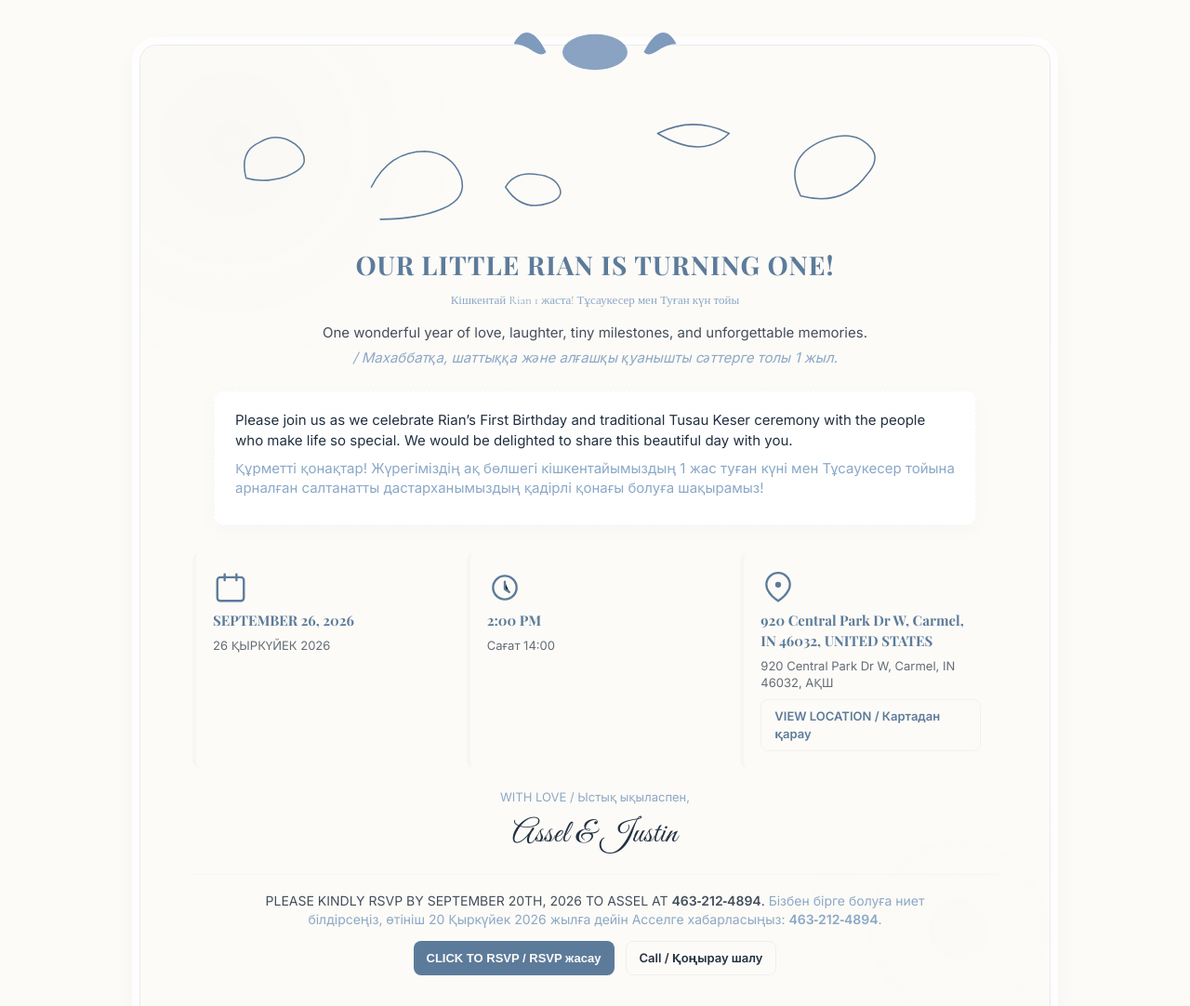
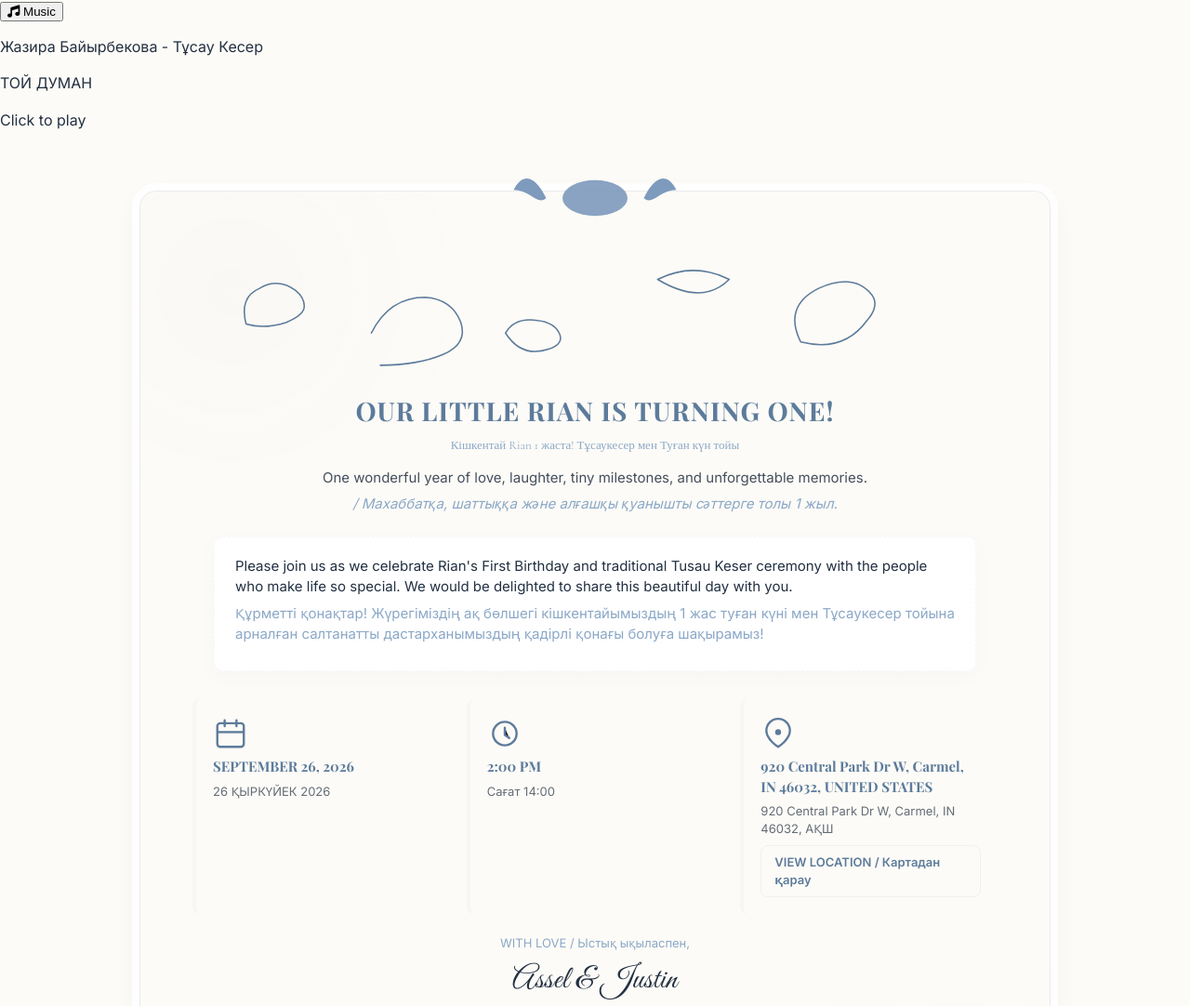
Before and after one commit to a7352233-code/rian-first-birthday-invite, a plain HTML site: page index.html in a window 1280 px wide. Shown: the top 1082 px of the page at 93% size. Drawn offline with nearby package versions, Linux system fonts and the light colour scheme.

Commit message:
Integrate Tusau Keser music player into invitation

```diff
--- a/index.html
+++ b/index.html
@@ -8,11 +8,29 @@
   <!-- Google Fonts -->
   <link href="https://fonts.googleapis.com/css2?family=Playfair+Display:wght@400;700;900&family=Cormorant+Garamond:wght@400;700&family=Great+Vibes&family=Inter:wght@300;400;600&display=swap" rel="stylesheet">
 
+  <link rel="stylesheet" href="https://cdnjs.cloudflare.com/ajax/libs/font-awesome/6.4.0/css/all.min.css">
   <link rel="stylesheet" href="styles.css">
 </head>
 <body>
   <div class="page-bg">
     <!-- decorative toile pattern (subtle, inline svg as background via CSS) -->
+  </div>
+
+  <!-- Music Player Widget -->
+  <div class="music-player-widget">
+    <button id="musicToggle" class="music-toggle-btn" title="Toggle Background Music" aria-label="Toggle Background Music">
+      <i class="fas fa-music"></i>
+      <span class="music-label">Music</span>
+    </button>
+    <audio id="bgAudio" preload="metadata">
+      <source src="assets/ТОЙ ДУМАН – Жазира Байырбекова - Тұсау кесер.m4a" type="audio/mp4">
+      Your browser does not support the audio element.
+    </audio>
+    <div class="music-info-tooltip">
+      <p class="music-title">Жазира Байырбекова - Тұсау Кесер</p>
+      <p class="music-artist">ТОЙ ДУМАН</p>
+      <p class="music-status" id="musicStatus">Click to play</p>
+    </div>
   </div>
 
   <main class="invitation">
@@ -57,7 +75,7 @@
       <section class="message">
         <div class="card">
           <p class="eng">
-            Please join us as we celebrate Rian’s First Birthday and traditional Tusau Keser ceremony with the people who make life so special. We would be delighted to share this beautiful day with you.
+            Please join us as we celebrate Rian's First Birthday and traditional Tusau Keser ceremony with the people who make life so special. We would be delighted to share this beautiful day with you.
           </p>
           <p class="kz">
             Құрметті қонақтар! Жүрегіміздің ақ бөлшегі кішкентайымыздың 1 жас туған күні мен Тұсаукесер тойына арналған салтанатты дастарханымыздың қадірлі қонағы болуға шақырамыз!
@@ -69,21 +87,21 @@
         <div class="detail-grid">
           <div class="detail">
             <!-- Calendar icon -->
-            <svg class="icon" viewBox="0 0 24 24" aria-hidden="true"><rect x="3" y="5" width="18" height="16" rx="2" fill="none" stroke="#5C7B9B" stroke-width="1.5"/><path d="M16 3v4M8 3v4" stroke="#5C7B9B" stroke-width="1.5" stroke-linecap="round"/></svg>
+            <svg class="icon" viewBox="0 0 24 24" aria-hidden="true"><rect x="3" y="5" width="18" height="16" rx="2" fill="none" stroke="#5C7B9B" stroke-width="1.5"/><path d="M16 3v4M8 3v4" stroke="#5C7B9B" stroke-width="1.5" stroke-linecap="round"/><path d="M3 11h18" stroke="#5C7B9B" stroke-width="1.5"/></svg>
             <h4>SEPTEMBER 26, 2026</h4>
             <p class="kz">26 ҚЫРКҮЙЕК 2026</p>
           </div>
 
           <div class="detail">
             <!-- Clock icon -->
-            <svg class="icon" viewBox="0 0 24 24" aria-hidden="true"><circle cx="12" cy="12" r="8" fill="none" stroke="#5C7B9B" stroke-width="1.5"/><path d="M12 8v5l3 2" stroke="#5C7B9B" stroke-width="1.5" stroke-linecap="round"/></svg>
+            <svg class="icon" viewBox="0 0 24 24" aria-hidden="true"><circle cx="12" cy="12" r="8" fill="none" stroke="#5C7B9B" stroke-width="1.5"/><path d="M12 8v5l3 2" stroke="#5C7B9B" stroke-width="1.5" stroke-linecap="round" stroke-linejoin="round"/></svg>
             <h4>2:00 PM</h4>
             <p class="kz">Сағат 14:00</p>
           </div>
 
           <div class="detail">
             <!-- Location icon -->
-            <svg class="icon" viewBox="0 0 24 24" aria-hidden="true"><path d="M12 21s8-4.8 8-11a8 8 0 10-16 0c0 6.2 8 11 8 11z" fill="none" stroke="#5C7B9B" stroke-width="1.5"/><circle cx="12" cy="10" r="2" fill="#5C7B9B" /></svg>
+            <svg class="icon" viewBox="0 0 24 24" aria-hidden="true"><path d="M12 21s8-4.8 8-11a8 8 0 10-16 0c0 6.2 8 11 8 11z" fill="none" stroke="#5C7B9B" stroke-width="1.5"/><circle cx="12" cy="11" r="2" fill="#5C7B9B"/></svg>
             <h4>920 Central Park Dr W, Carmel, IN 46032, UNITED STATES</h4>
             <p class="kz">920 Central Park Dr W, Carmel, IN 46032, АҚШ</p>
             <div class="map-actions">
@@ -101,7 +119,7 @@
       <footer class="rsvp">
         <p class="rsvp-text">
           PLEASE KINDLY RSVP BY SEPTEMBER 20TH, 2026 TO ASSEL AT <strong>463‑212‑4894</strong>.
-          <span class="kz">Бізбен бірге болуға ниет білдірсеңіз, өтініш 20 Қыркүйек 2026 жылға дейін Асселге хабарласыңыз: <strong>463‑212‑4894</strong>.</span>
+          <span class="kz">Бізбен бірге болуға ниет білдірсеңіз, өтініш 20 Қыркүйек 2026 жылға дейін Асселге хабарласыңыз. We warmly look forward to celebrating with you! / Біздің мәйітпен жүргендігіңізді құтты болсын!</span>
         </p>
         <div class="rsvp-actions">
           <button id="openRsvp" class="btn primary">CLICK TO RSVP / RSVP жасау</button>
```
